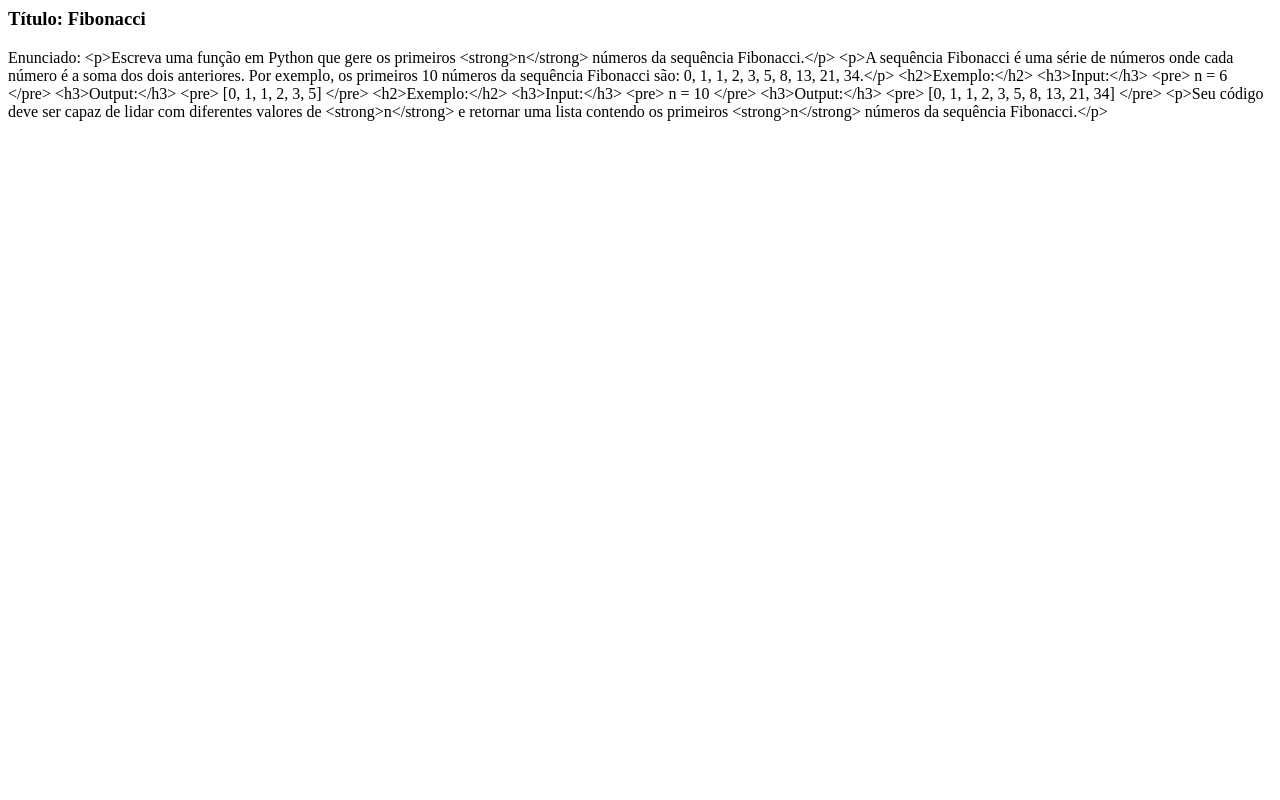
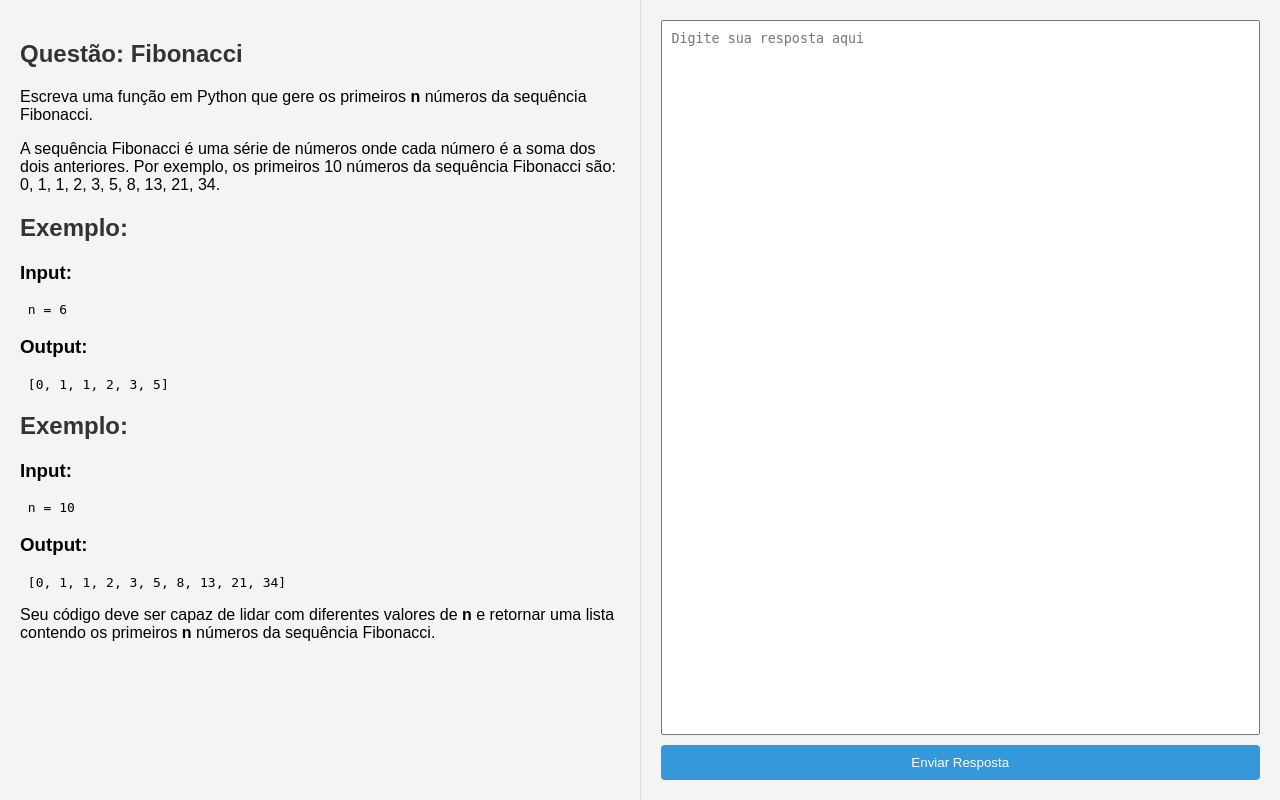
Before and after one commit to waizbart/waizcode_leetcode_platform, a Django app: page /assessment/1/1/ in a window 1280 px wide. Run offline with Django 5.2, Linux system fonts and the light colour scheme; data comes from the database, SQL or seed files in the repository; both versions use the stored data as it was after the commit.

Commit message:
style tela questão

```diff
--- a/assessment/models.py
+++ b/assessment/models.py
@@ -9,7 +9,7 @@ class Assessment(models.Model):
 
 class Question(models.Model):
     title = models.CharField(max_length=200)
-    content = models.CharField(max_length=200)
+    content = models.CharField(max_length=10000)
     created_at = models.DateTimeField(auto_now_add=True)
     expected_output = models.CharField(max_length=200)
     assessment = models.ForeignKey(Assessment, on_delete=models.CASCADE)
--- /dev/null
+++ b/assessment/static/css/questions/index.css
@@ -0,0 +1,78 @@
+body {
+  font-family: Arial, sans-serif;
+  background-color: #f4f4f4;
+  margin: 0;
+  padding: 0;
+  height: 100vh;
+}
+
+.container {
+  width: 100%;
+  height: 100%;
+  display: flex;
+  flex-direction: column;
+}
+
+.question-info {
+  flex: 1;
+  padding: 20px;
+  border-right: 1px solid #ddd;
+  overflow-y: auto;
+}
+
+.question-info h2 {
+  color: #333;
+}
+
+.answer-section {
+  flex: 1;
+  padding: 20px;
+  display: flex;
+}
+
+.answer-section form {
+  flex: 1;
+  display: flex;
+  flex-direction: column;
+}
+
+.answer-section textarea {
+  flex: 1;
+  padding: 10px;
+  margin-bottom: 10px;
+  resize: none;
+}
+
+.answer-section button {
+  padding: 10px 20px;
+  background-color: #3498db;
+  color: #fff;
+  border: none;
+  border-radius: 4px;
+  cursor: pointer;
+}
+
+.answer-section button:hover {
+  background-color: #2980b9;
+}
+
+/* Breakpoints */
+@media screen and (min-width: 768px) {
+  .container {
+    flex-direction: row;
+  }
+
+  .answer-section {
+    padding-left: 20px;
+  }
+
+  .answer-section textarea {
+    height: calc(100% - 20px);
+  }
+}
+
+@media screen and (max-width: 767px) {
+  .container {
+    padding-bottom: 50px;
+  }
+}
--- a/assessment/templates/question/index.html
+++ b/assessment/templates/question/index.html
@@ -1,11 +1,29 @@
-{% if question %}
-<h3>
-    Título: {{ question.title }}
-</h3>
-<p>
-    Enunciado: {{ question.content }}
-</p>
-<ul>
-{% else %}
-<p>Questão não encontrada.</p>
-{% endif %}
+{% load static %}
+<!DOCTYPE html>
+<html lang="en">
+  <head>
+    <meta charset="UTF-8" />
+    <meta name="viewport" content="width=device-width, initial-scale=1.0" />
+    <link rel="stylesheet" href="{% static '/css/questions/index.css' %}" />
+    <title>Questão - Enviar resposta</title>
+  </head>
+  <body>
+    <div class="container">
+      <div class="question-info">
+        <h2>Questão: {{ question.title }}</h2>
+        {{ question.content|safe }}
+      </div>
+      <div class="answer-section">
+        <form>
+          <textarea
+            id="answer"
+            name="answer"
+            rows="10"
+            placeholder="Digite sua resposta aqui"
+          ></textarea>
+          <button type="submit">Enviar Resposta</button>
+        </form>
+      </div>
+    </div>
+  </body>
+</html>
--- a/assessment/urls.py
+++ b/assessment/urls.py
@@ -7,8 +7,6 @@ urlpatterns = [
     path("", views.index, name="index"),
     # ex: /assessment/5
     path("<int:assessment_id>/", views.detail, name="detail"),
-    # ex: /assessment/5/results
-    path("<int:assessment_id>/results/", views.result, name="result"),
     # ex: /assessment/5/1
     path("<int:assessment_id>/<int:question_id>/", views.question, name="question")
 ]
```
Also changed, not shown: assessment/migrations/0004_alter_question_content.py (added), db.sqlite3.
